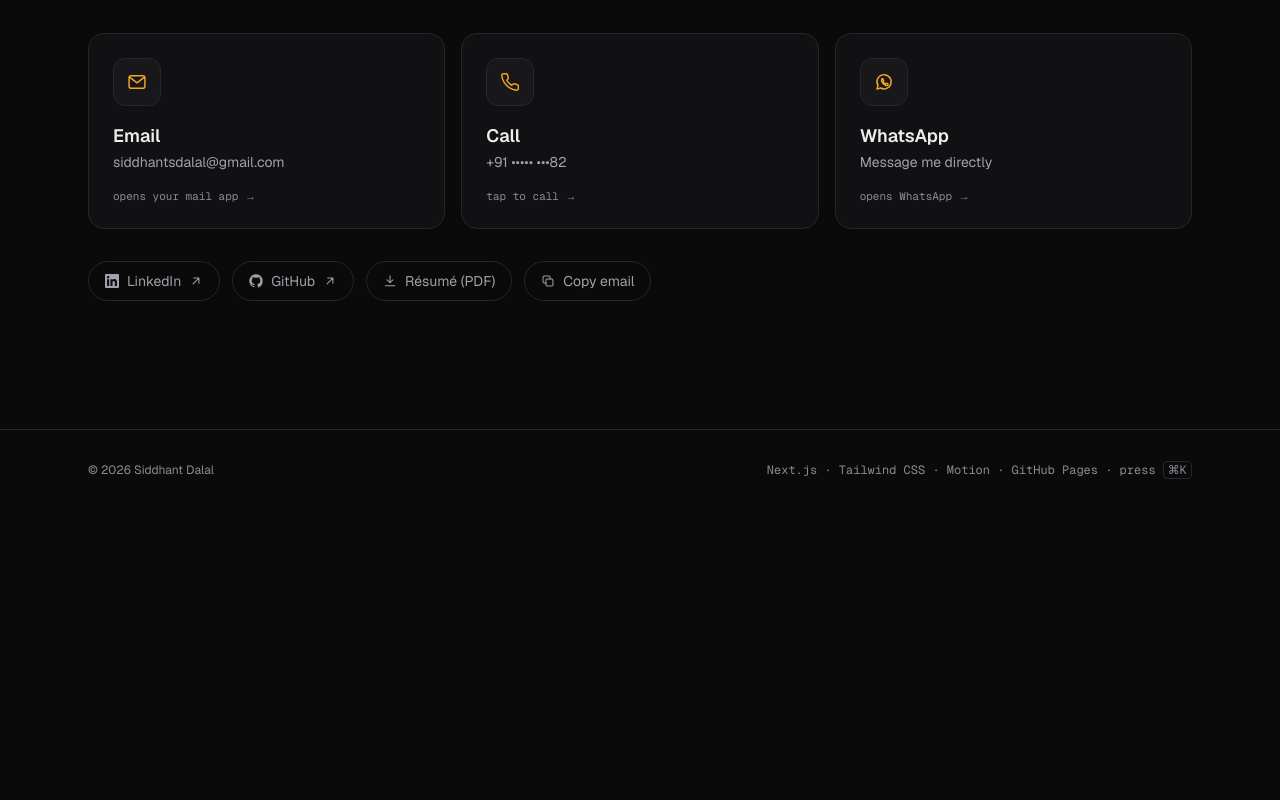
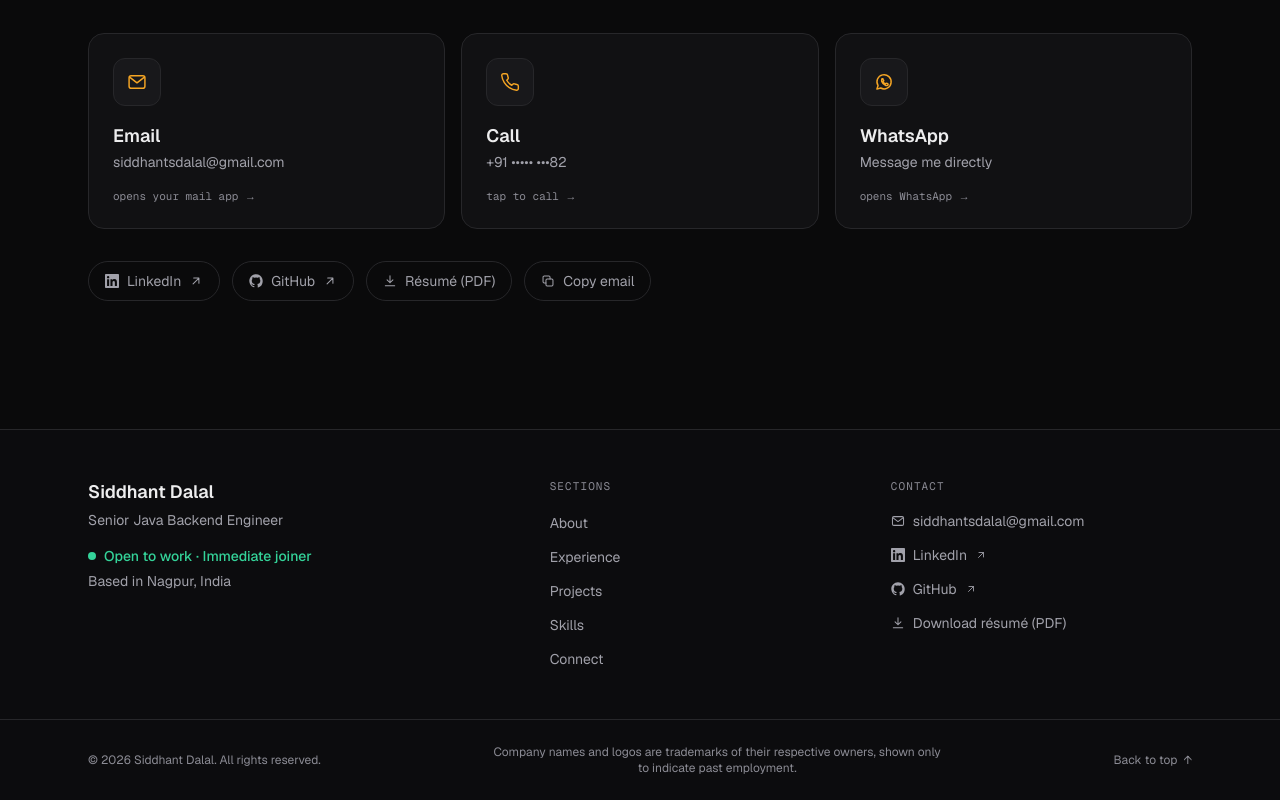
Before and after one commit to siddhantdalal/myPortfolio, a Next.js app: page / in a window 1280 px wide. Shown: the part 8189-8989 px from the top of the page. Before the commit the page ends 8699 px from the top, so only its background shows below. Built offline with nearby package versions, Linux system fonts and the light colour scheme.

Commit message:
Replace the footer with a professional contact and copyright footer

```diff
--- a/src/components/site-footer.tsx
+++ b/src/components/site-footer.tsx
@@ -1,19 +1,92 @@
+import { sections } from "@/content/navigation";
 import { profile } from "@/content/profile";
+import { mailtoUrl } from "@/lib/contact";
+import { withBasePath } from "@/lib/paths";
+import { ArrowUpRightIcon, DownloadIcon, GitHubIcon, LinkedInIcon, MailIcon } from "./icons";
+
+const headingClass = "font-mono text-[11px] tracking-widest text-subtle uppercase";
+const linkClass = "inline-flex items-center gap-2 text-sm text-muted transition-colors hover:text-fg";
 
 export function SiteFooter() {
+  const year = new Date().getFullYear();
+  const { linkedin, github } = profile.links;
+
   return (
-    <footer className="border-t border-line">
-      <div className="mx-auto flex max-w-6xl flex-col gap-3 px-4 py-8 text-xs text-subtle sm:flex-row sm:items-center sm:justify-between sm:px-6">
-        <p>
-          © {new Date().getFullYear()} {profile.name}
-        </p>
-        <p className="font-mono">
-          Next.js · Tailwind CSS · Motion · GitHub Pages
-          <span className="hidden sm:inline">
-            {" "}
-            · press <kbd className="rounded border border-line px-1">⌘K</kbd>
-          </span>
-        </p>
+    // Extra bottom space on phones keeps the floating contact bar from covering the last line.
+    <footer className="border-t border-line bg-elevated/40 pb-28 md:pb-0">
+      <div className="mx-auto grid max-w-6xl gap-10 px-4 py-12 sm:px-6 md:grid-cols-[1.4fr_1fr_1fr]">
+        <div>
+          <p className="text-lg font-semibold">{profile.name}</p>
+          <p className="mt-1 text-sm text-muted">{profile.role}</p>
+          <p className="mt-4 inline-flex items-center gap-2 text-sm font-medium text-ok">
+            <span className="size-2 rounded-full bg-ok" aria-hidden="true" />
+            Open to work · {profile.openTo.availability}
+          </p>
+          <p className="mt-1 text-sm text-muted">Based in {profile.location}</p>
+        </div>
+
+        <nav aria-label="Footer">
+          <p className={headingClass}>Sections</p>
+          <ul className="mt-4 grid grid-cols-2 gap-x-6 gap-y-2.5 md:grid-cols-1">
+            {sections.map((section) => (
+              <li key={section.id}>
+                <a href={`#${section.id}`} className={linkClass}>
+                  {section.label}
+                </a>
+              </li>
+            ))}
+          </ul>
+        </nav>
+
+        <div>
+          <p className={headingClass}>Contact</p>
+          <ul className="mt-4 space-y-2.5">
+            <li>
+              <a href={mailtoUrl()} className={linkClass}>
+                <MailIcon className="shrink-0" />
+                {profile.contact.email}
+              </a>
+            </li>
+            {linkedin && (
+              <li>
+                <a href={linkedin} target="_blank" rel="noopener noreferrer" className={linkClass}>
+                  <LinkedInIcon className="shrink-0" />
+                  LinkedIn
+                  <ArrowUpRightIcon className="size-3" />
+                </a>
+              </li>
+            )}
+            <li>
+              <a href={github} target="_blank" rel="noopener noreferrer" className={linkClass}>
+                <GitHubIcon className="shrink-0" />
+                GitHub
+                <ArrowUpRightIcon className="size-3" />
+              </a>
+            </li>
+            <li>
+              <a href={withBasePath(profile.resume)} download className={linkClass}>
+                <DownloadIcon className="shrink-0" />
+                Download résumé (PDF)
+              </a>
+            </li>
+          </ul>
+        </div>
+      </div>
+
+      <div className="border-t border-line">
+        <div className="mx-auto flex max-w-6xl flex-col gap-3 px-4 py-6 text-xs text-subtle sm:px-6 md:flex-row md:items-center md:justify-between">
+          <p>
+            © {year} {profile.name}. All rights reserved.
+          </p>
+          <p className="md:max-w-md md:text-center">
+            Company names and logos are trademarks of their respective owners, shown only to indicate past
+            employment.
+          </p>
+          <a href="#top" className="inline-flex items-center gap-1.5 transition-colors hover:text-fg">
+            Back to top
+            <span aria-hidden="true">↑</span>
+          </a>
+        </div>
       </div>
     </footer>
   );
```
